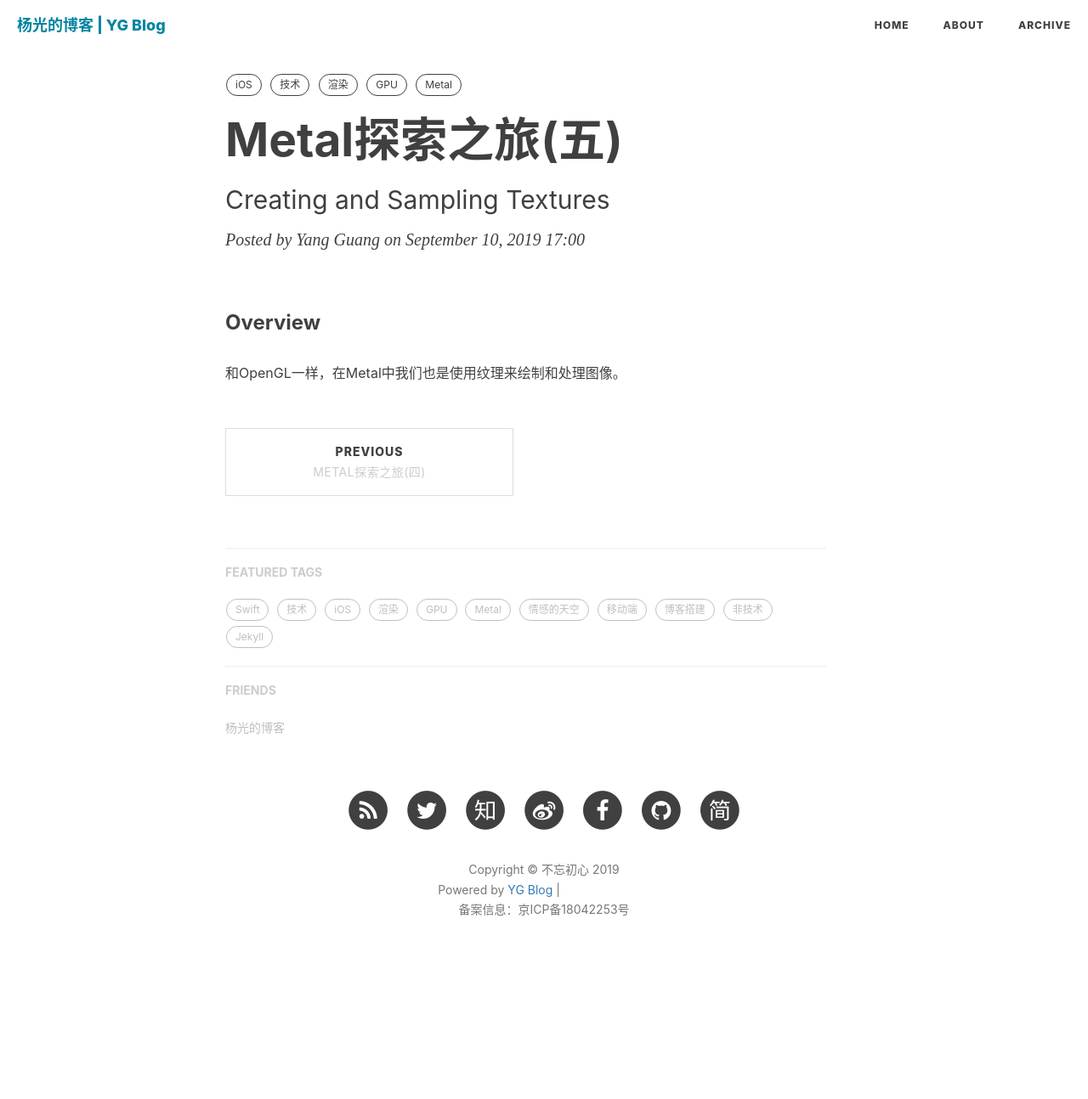
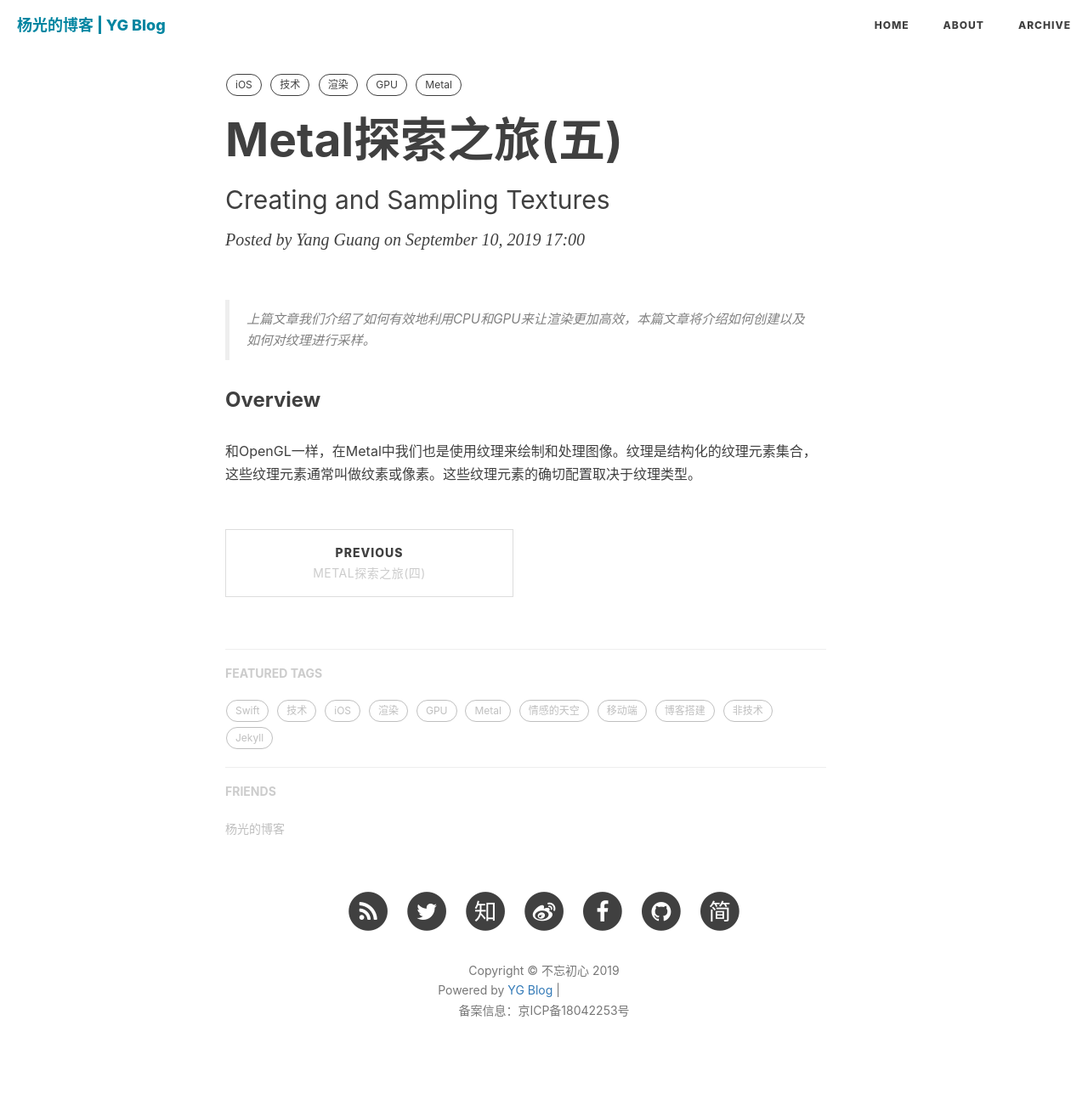
Before and after one commit to Winterdirge/MyBlog, a Jekyll site: the page built from _posts/2019-09-10-learn-metal-5.markdown, in a window 1280 px wide. Shown: the whole page at 85% size. Built offline with Jekyll 4.4.1, drawn with Linux system fonts in a browser that asks for light colours; nearby versions of some CDN libraries; comment, search, counter and statistics services are not loaded; before the commit the page ends 1175 px from its top, so only the background shows below that; grey boxes are pictures that could not be loaded.

Commit message:
update learn metal 5

```diff
--- a/_posts/2019-09-10-learn-metal-5.markdown
+++ b/_posts/2019-09-10-learn-metal-5.markdown
@@ -13,6 +13,8 @@ tags:
     - Metal
 ---
 
+>上篇文章我们介绍了如何有效地利用CPU和GPU来让渲染更加高效，本篇文章将介绍如何创建以及如何对纹理进行采样。
+
 ### Overview
 
-和OpenGL一样，在Metal中我们也是使用纹理来绘制和处理图像。
+和OpenGL一样，在Metal中我们也是使用纹理来绘制和处理图像。纹理是结构化的纹理元素集合，这些纹理元素通常叫做纹素或像素。这些纹理元素的确切配置取决于纹理类型。
```
